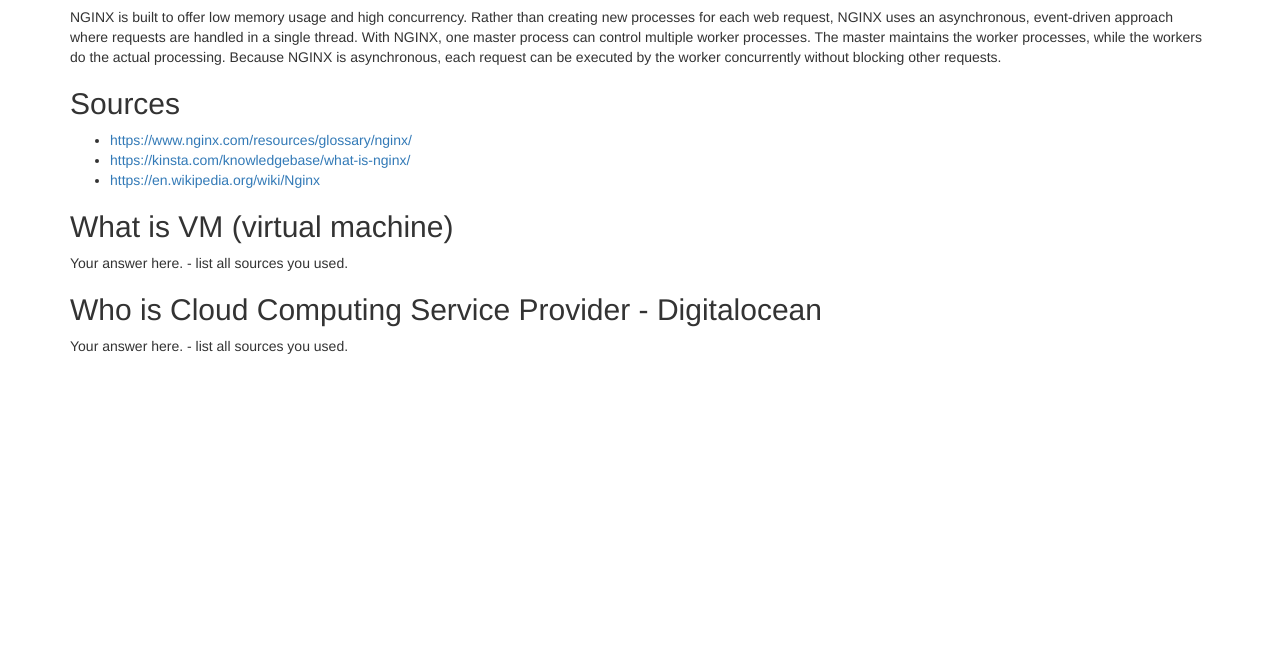
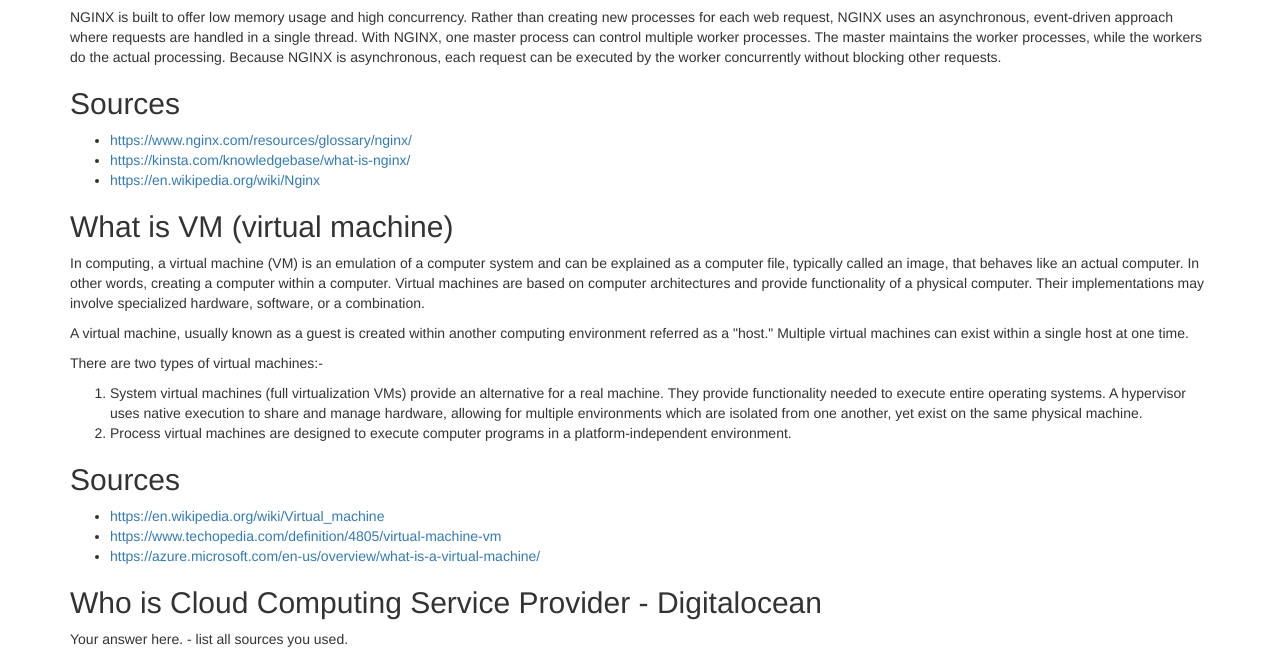
Before and after one commit to ghaisanyukta/5315, a plain HTML site: page index.html in a window 1280 px wide. Shown: the part 645-1304 px from the top of the page. Before the commit the page ends 1011 px from the top, so only its background shows below. Drawn offline with nearby package versions, Linux system fonts and the light colour scheme.

Commit message:
Added what is VM section

```diff
--- a/index.html
+++ b/index.html
@@ -33,7 +33,19 @@
       	<li><a href="https://en.wikipedia.org/wiki/Nginx">https://en.wikipedia.org/wiki/Nginx</a></li>
       </ul>
       <h2>What is VM (virtual machine)</h2>
-      <p>Your answer here. - list all sources you used.</p>
+      <p>In computing, a virtual machine (VM) is an emulation of a computer system and can be explained as a computer file, typically called an image, that behaves like an actual computer. In other words, creating a computer within a computer. Virtual machines are based on computer architectures and provide functionality of a physical computer. Their implementations may involve specialized hardware, software, or a combination.</p>
+      <p>A virtual machine, usually known as a guest is created within another computing environment referred as a "host." Multiple virtual machines can exist within a single host at one time.</p>
+      <p>There are two types of virtual machines:-<p>
+      <ol>
+      	<li>System virtual machines (full virtualization VMs) provide an alternative for a real machine. They provide functionality needed to execute entire operating systems. A hypervisor uses native execution to share and manage hardware, allowing for multiple environments which are isolated from one another, yet exist on the same physical machine.</li>
+      	<li>Process virtual machines are designed to execute computer programs in a platform-independent environment.</li>
+      </ol>
+      <h2>Sources</h2>
+      <ul>
+      	<li><a href="https://en.wikipedia.org/wiki/Virtual_machine">https://en.wikipedia.org/wiki/Virtual_machine</a></li>
+      	<li><a href="https://www.techopedia.com/definition/4805/virtual-machine-vm">https://www.techopedia.com/definition/4805/virtual-machine-vm</a></li>
+      	<li><a href="https://azure.microsoft.com/en-us/overview/what-is-a-virtual-machine/">https://azure.microsoft.com/en-us/overview/what-is-a-virtual-machine/</a></li>
+      </ul>
       <h2>Who is Cloud Computing Service Provider - Digitalocean</h2>
       <p>Your answer here. - list all sources you used.</p>
     </div>
```
